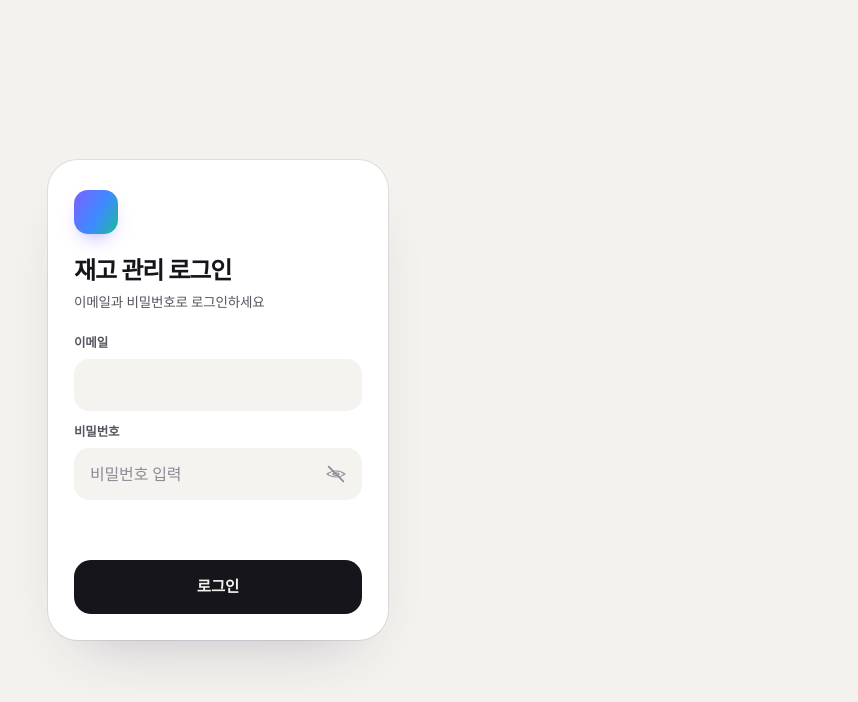
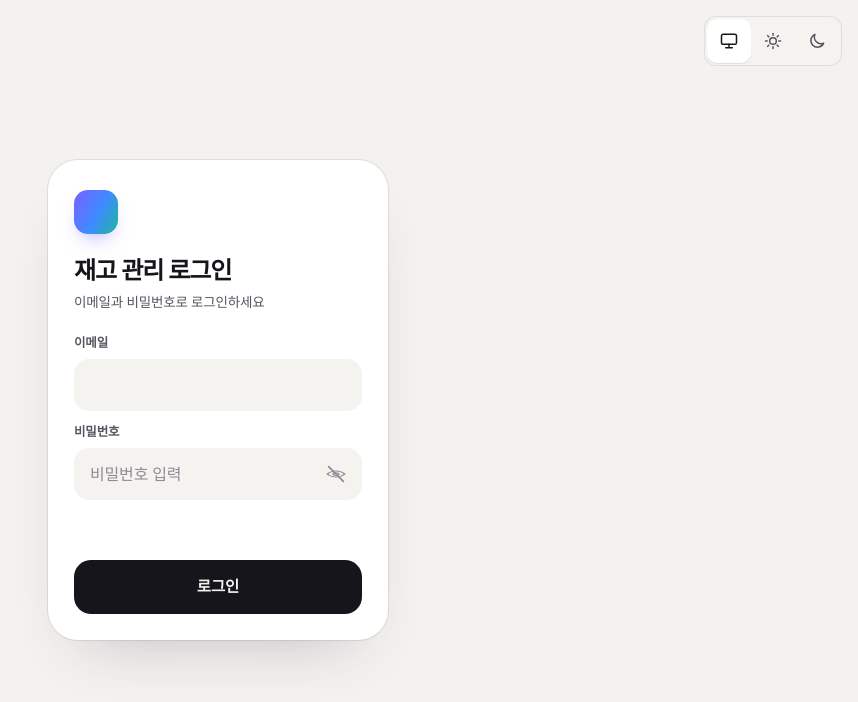
Before and after one commit to gilwon/inventory, a Next.js app: page /login in a window 1280 px wide. Shown: the top 702 px of the page, without its empty margins (422-1280 px from the left). Built offline with nearby package versions, Linux system fonts and the light colour scheme.

Commit message:
시스템·라이트·다크 테마 전환 버튼 추가(기본 시스템)

```diff
--- a/intent/2026-10-26-ui-lucian/plan.md
+++ b/intent/2026-10-26-ui-lucian/plan.md
@@ -62,6 +62,7 @@
 - U3. 롤링 숫자(#098)는 직전 값을 sessionStorage에 두고 같은 값이면 움직이지 않는다.
 - U3. 입출고 문구 "입고을"을 "입고를"로 고쳤다.
 - 토스트 모바일 위치는 탭 바 위로 136px로 올렸고, reduced-motion에서 `transition-delay`도 0으로 한다. `(app)/layout.tsx` fallback은 ListSkeleton이다.
+- 테마 전환. `src/components/theme-toggle.tsx`(시스템·라이트·다크 버튼 묶음)를 추가했다. 모바일은 헤더 오른쪽, 데스크톱은 본문 위 오른쪽, 로그인은 오른쪽 위에 둔다. 루트 레이아웃 `<head>`의 초기화 스크립트가 첫 페인트 전에 저장값을 적용하고 `<html>`에 `suppressHydrationWarning`을 둔다. 설정은 기기별 브라우저 저장이라 계정에 따라가지 않는다.
 
 ## 위험
 - 이식 요소의 모션이 느린 휴대폰에서 거슬릴 수 있다. 데이터 화면에는 모션을 넣지 않는다.
--- a/intent/2026-10-26-ui-lucian/spec.md
+++ b/intent/2026-10-26-ui-lucian/spec.md
@@ -21,7 +21,7 @@
 - D1 라이브러리의 보라 강조색(#6A57F2, 다크 #B7A4FF)을 그대로 쓴다. 기각한 안은 재고 앱용 별도 색. 이유는 요청이 라이브러리 적용이다.
 - D2 라이브러리 요소 중 데이터 화면(표, 이력 목록, 폼 입력)에는 모션 요소를 넣지 않고 토큰 스타일만 적용한다. 이유는 intent의 데이터 우선 제약이다.
 - D3 Tailwind로 요소 CSS를 다시 쓰지 않는다. 이유는 라이브러리 이식 규칙(모션 값 보존).
-- D4 `dark:` 변형 제거로 다크 모드 판정은 토큰(`prefers-color-scheme`과 `data-theme`)이 맡는다. 현재 앱은 시스템 설정만 따르며 수동 전환 버튼은 만들지 않는다.
+- D4 `dark:` 변형 제거로 다크 모드 판정은 토큰(`prefers-color-scheme`과 `data-theme`)이 맡는다. 사용자 요청(2026-10-26)으로 시스템·라이트·다크 전환 버튼을 둔다. 기본은 시스템이고 선택은 브라우저(localStorage `theme`)에 저장하며 `<html data-theme>`로 적용한다. 시스템을 고르면 속성을 지워 `prefers-color-scheme`이 정한다.
 
 ## Conflicts
 - 전역 규약(`design-quality-check`)의 480/1024/1440 확인과 1차 R34의 360px가 모두 대상이다. 둘 다 확인한다.
--- a/src/app/(app)/layout.tsx
+++ b/src/app/(app)/layout.tsx
@@ -2,6 +2,7 @@
 import { Suspense } from "react";
 import { redirect } from "next/navigation";
 import { ListSkeleton } from "@/components/lucian/skeleton";
+import { ThemeToggle } from "@/components/theme-toggle";
 import { createClient } from "@/lib/supabase/server";
 import { BottomNav, SideNav } from "./nav";
 
@@ -24,11 +25,15 @@
         </Suspense>
       </aside>
 
-      <header className="flex items-center border-b border-line bg-surface px-4 py-3 md:hidden">
+      <header className="flex items-center justify-between border-b border-line bg-surface px-4 py-2 md:hidden">
         <p className="font-bold">재고 관리</p>
+        <ThemeToggle />
       </header>
 
       <main className="min-w-0 flex-1 p-4 pb-32 md:p-6 md:pb-6">
+        <div className="mb-2 hidden justify-end md:flex">
+          <ThemeToggle />
+        </div>
         <Suspense fallback={<ListSkeleton />}>
           <AuthGate>{children}</AuthGate>
         </Suspense>
--- a/src/app/layout.tsx
+++ b/src/app/layout.tsx
@@ -7,9 +7,15 @@
   description: "품목과 위치별 재고를 관리하는 웹앱",
 };
 
+// 저장된 라이트·다크 선택을 첫 페인트 전에 적용해 화면이 깜빡이지 않게 한다. 저장값이 없으면 시스템 설정을 따른다.
+const THEME_INIT = `try{var t=localStorage.getItem("theme");if(t==="light"||t==="dark")document.documentElement.setAttribute("data-theme",t)}catch(e){}`;
+
 export default function RootLayout({ children }: LayoutProps<"/">) {
   return (
-    <html lang="ko" className="h-full antialiased">
+    <html lang="ko" className="h-full antialiased" suppressHydrationWarning>
+      <head>
+        <script dangerouslySetInnerHTML={{ __html: THEME_INIT }} />
+      </head>
       <body className="min-h-full flex flex-col">{children}</body>
     </html>
   );
--- a/src/app/login/page.tsx
+++ b/src/app/login/page.tsx
@@ -3,6 +3,7 @@
 
 import { useActionState } from "react";
 import { LoginCard } from "@/components/lucian/login-card";
+import { ThemeToggle } from "@/components/theme-toggle";
 import { login, type LoginState } from "./actions";
 
 const initial: LoginState = { error: null };
@@ -12,6 +13,9 @@
 
   return (
     <main className="flex flex-1 items-center justify-center px-4 py-8">
+      <div className="fixed right-4 top-4">
+        <ThemeToggle />
+      </div>
       <LoginCard formAction={formAction} state={state} pending={pending} />
     </main>
   );
--- /dev/null
+++ b/src/components/theme-toggle.tsx
@@ -0,0 +1,112 @@
+"use client";
+// 시스템·라이트·다크 화면 테마를 고르는 버튼 묶음 (선택은 localStorage 에 저장하고 기본은 시스템)
+
+import { useSyncExternalStore } from "react";
+import { focusRing } from "@/app/(app)/items/common";
+
+type Theme = "system" | "light" | "dark";
+
+const KEY = "theme";
+const listeners = new Set<() => void>();
+
+// 저장값을 읽는다. 없거나 저장소를 쓸 수 없으면 시스템이다.
+function read(): Theme {
+  try {
+    const v = localStorage.getItem(KEY);
+    return v === "light" || v === "dark" ? v : "system";
+  } catch {
+    return "system";
+  }
+}
+
+function subscribe(cb: () => void) {
+  listeners.add(cb);
+  window.addEventListener("storage", cb);
+  return () => {
+    listeners.delete(cb);
+    window.removeEventListener("storage", cb);
+  };
+}
+
+// 시스템이면 data-theme 을 지워 prefers-color-scheme 이 정하게 한다.
+function choose(t: Theme) {
+  try {
+    if (t === "system") localStorage.removeItem(KEY);
+    else localStorage.setItem(KEY, t);
+  } catch {
+    // 저장소를 쓸 수 없어도 이번 화면에는 적용한다.
+  }
+  const el = document.documentElement;
+  if (t === "system") el.removeAttribute("data-theme");
+  else el.setAttribute("data-theme", t);
+  listeners.forEach((f) => f());
+}
+
+const OPTIONS: { value: Theme; label: string; icon: React.ReactNode }[] = [
+  {
+    value: "system",
+    label: "시스템 설정 따르기",
+    icon: (
+      <>
+        <rect x="3" y="4" width="18" height="12" rx="2" />
+        <path d="M8 20h8M12 16v4" />
+      </>
+    ),
+  },
+  {
+    value: "light",
+    label: "라이트 모드",
+    icon: (
+      <>
+        <circle cx="12" cy="12" r="4" />
+        <path d="M12 3v2M12 19v2M3 12h2M19 12h2M5.6 5.6l1.4 1.4M17 17l1.4 1.4M18.4 5.6L17 7M7 17l-1.4 1.4" />
+      </>
+    ),
+  },
+  {
+    value: "dark",
+    label: "다크 모드",
+    icon: <path d="M20 14.5A8 8 0 0 1 9.5 4a8 8 0 1 0 10.5 10.5z" />,
+  },
+];
+
+export function ThemeToggle() {
+  // 서버 렌더에서는 시스템으로 그리고, 저장된 값은 하이드레이션 뒤에 반영한다.
+  const theme = useSyncExternalStore(subscribe, read, () => "system" as Theme);
+
+  return (
+    <div
+      role="group"
+      aria-label="화면 테마"
+      className="inline-flex rounded-xl border border-line bg-surface-2 p-0.5"
+    >
+      {OPTIONS.map((o) => (
+        <button
+          key={o.value}
+          type="button"
+          onClick={() => choose(o.value)}
+          aria-pressed={theme === o.value}
+          aria-label={o.label}
+          title={o.label}
+          className={`inline-flex size-11 items-center justify-center rounded-[10px] ${focusRing} ${
+            theme === o.value ? "bg-surface text-ink shadow-card" : "text-ink-2 hover:text-ink"
+          }`}
+        >
+          <svg
+            viewBox="0 0 24 24"
+            width="20"
+            height="20"
+            fill="none"
+            stroke="currentColor"
+            strokeWidth="1.8"
+            strokeLinecap="round"
+            strokeLinejoin="round"
+            aria-hidden="true"
+          >
+            {o.icon}
+          </svg>
+        </button>
+      ))}
+    </div>
+  );
+}
```
